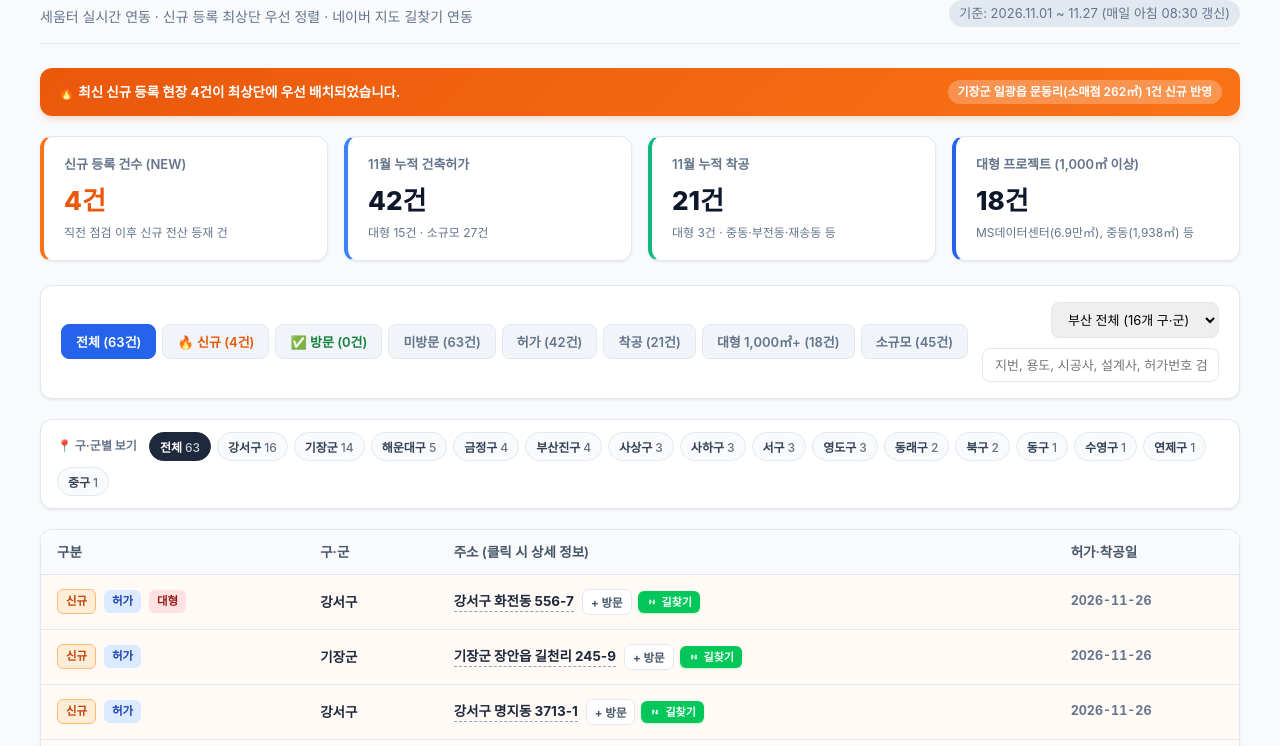
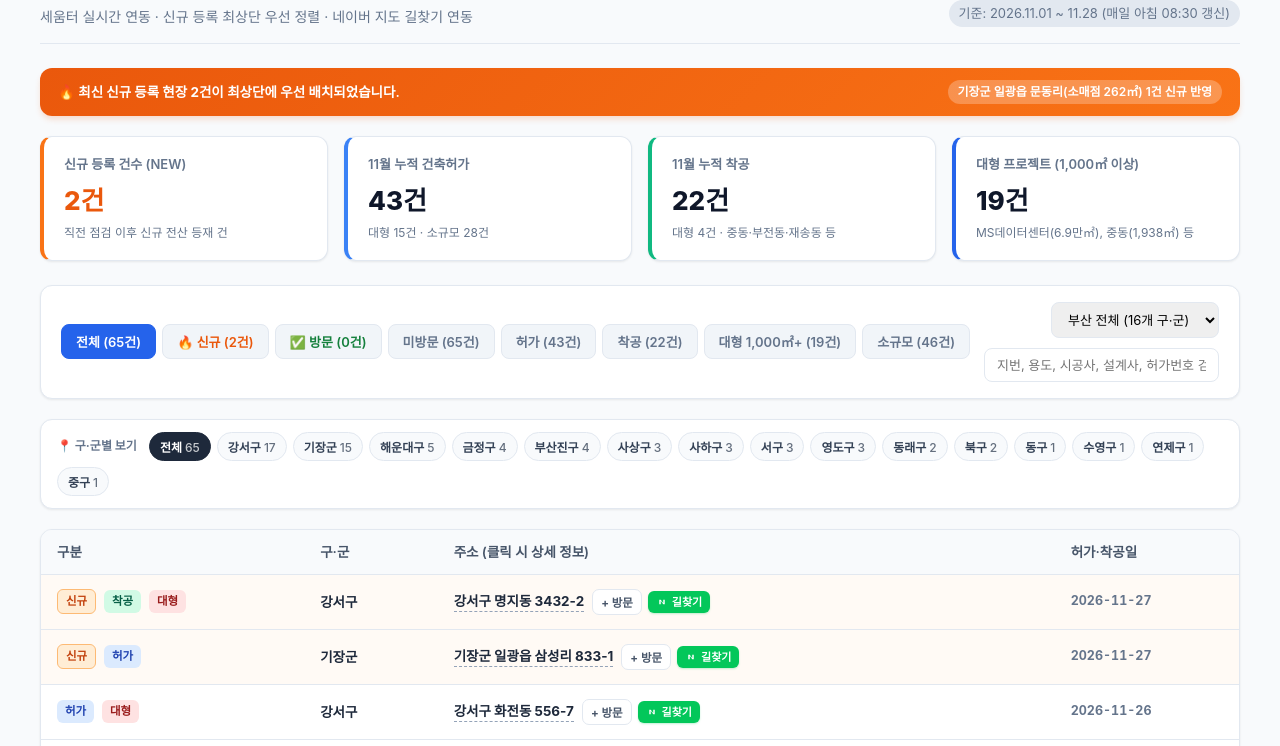
Before and after one commit to dy-109/busan-building-permits, a plain HTML site: page index.html in a window 1280 px wide. Shown: the part 54-800 px from the top of the page. Drawn offline with nearby package versions, Linux system fonts and the light colour scheme.

Commit message:
Update dashboard 2026-11-28

```diff
--- a/index.html
+++ b/index.html
@@ -236,19 +236,19 @@
         <p class="header-sub" style="color: var(--text-muted); font-size: 14px; margin-top: 4px;">세움터 실시간 연동 · 신규 등록 최상단 우선 정렬 · 네이버 지도 길찾기 연동</p>
       </div>
       <div class="last-updated">
-        기준: 2026.11.01 ~ 11.27 (매일 아침 08:30 갱신)
+        기준: 2026.11.01 ~ 11.28 (매일 아침 08:30 갱신)
       </div>
     </header>
 
     <!-- New Items Banner -->
     <div class="new-banner" id="new-items-banner">
-      <div>🔥 <strong>최신 신규 등록 현장 4건</strong>이 최상단에 우선 배치되었습니다.</div>
+      <div>🔥 <strong>최신 신규 등록 현장 2건</strong>이 최상단에 우선 배치되었습니다.</div>
       <div class="new-banner-chip">기장군 일광읍 문동리(소매점 262㎡) 1건 신규 반영</div>
     </div>
 
     <!-- Mobile KPI Toggle -->
     <button class="kpi-toggle-btn" id="kpi-toggle-btn" onclick="toggleKpi()">
-      <span>📊 11월 현황 요약 (전체 63 · 허가 42 · 착공 21)</span>
+      <span>📊 11월 현황 요약 (전체 65 · 허가 43 · 착공 22)</span>
       <span id="kpi-toggle-arrow">▾</span>
     </button>
 
@@ -256,22 +256,22 @@
     <div class="kpi-grid" id="kpi-grid">
       <div class="kpi-card new">
         <div class="kpi-title">신규 등록 건수 (NEW)</div>
-        <div class="kpi-value" style="color: #ea580c;" id="kpi-new-count">4건</div>
+        <div class="kpi-value" style="color: #ea580c;" id="kpi-new-count">2건</div>
         <div class="kpi-desc">직전 점검 이후 신규 전산 등재 건</div>
       </div>
       <div class="kpi-card pms">
         <div class="kpi-title">11월 누적 건축허가</div>
-        <div class="kpi-value" id="kpi-pms-count">42건</div>
-        <div class="kpi-desc">대형 15건 · 소규모 27건</div>
+        <div class="kpi-value" id="kpi-pms-count">43건</div>
+        <div class="kpi-desc">대형 15건 · 소규모 28건</div>
       </div>
       <div class="kpi-card stc">
         <div class="kpi-title">11월 누적 착공</div>
-        <div class="kpi-value" id="kpi-stc-count">21건</div>
-        <div class="kpi-desc">대형 3건 · 중동·부전동·재송동 등</div>
+        <div class="kpi-value" id="kpi-stc-count">22건</div>
+        <div class="kpi-desc">대형 4건 · 중동·부전동·재송동 등</div>
       </div>
       <div class="kpi-card highlight">
         <div class="kpi-title">대형 프로젝트 (1,000㎡ 이상)</div>
-        <div class="kpi-value" id="kpi-large-count">18건</div>
+        <div class="kpi-value" id="kpi-large-count">19건</div>
         <div class="kpi-desc">MS데이터센터(6.9만㎡), 중동(1,938㎡) 등</div>
       </div>
     </div>
@@ -279,14 +279,14 @@
     <!-- Filter & Search Controls -->
     <div class="controls-card">
       <div class="filter-tabs" id="tab-group">
-        <button class="tab-btn active" data-filter="all">전체 (63건)</button>
-        <button class="tab-btn tab-new" data-filter="new" style="color: #ea580c;">🔥 신규 (4건)</button>
+        <button class="tab-btn active" data-filter="all">전체 (65건)</button>
+        <button class="tab-btn tab-new" data-filter="new" style="color: #ea580c;">🔥 신규 (2건)</button>
         <button class="tab-btn" data-filter="visited" style="color: #15803d;">✅ 방문 (<span id="visited-tab-count">0</span>건)</button>
         <button class="tab-btn" data-filter="unvisited">미방문 (<span id="unvisited-tab-count">0</span>건)</button>
-        <button class="tab-btn" data-filter="pms">허가 (42건)</button>
-        <button class="tab-btn" data-filter="stc">착공 (21건)</button>
-        <button class="tab-btn" data-filter="large">대형 1,000㎡+ (18건)</button>
-        <button class="tab-btn" data-filter="small">소규모 (45건)</button>
+        <button class="tab-btn" data-filter="pms">허가 (43건)</button>
+        <button class="tab-btn" data-filter="stc">착공 (22건)</button>
+        <button class="tab-btn" data-filter="large">대형 1,000㎡+ (19건)</button>
+        <button class="tab-btn" data-filter="small">소규모 (46건)</button>
       </div>
       <div class="search-group">
         <select class="select-input" id="sigungu-select">
@@ -395,6 +395,44 @@
   <script>
     const DATA = [
       {
+            "type": "착공",
+            "sigungu": "강서구",
+            "loc": "부산광역시 강서구 명지동 3432-2",
+            "bldNm": "명지동 업무시설·근생 착공(25-08 허가)",
+            "pmsno": "2025-건축과-신축허가-19",
+            "date": "2026-11-27",
+            "purps": "업무시설·근린생활시설",
+            "area": 66720.08,
+            "floors": "",
+            "strct": "",
+            "isLarge": true,
+            "lat": 35.0935534026118,
+            "lng": 128.911393632072,
+            "isNew": true,
+            "builder": "",
+            "designer": "",
+            "supervisor": ""
+      },
+      {
+            "type": "허가",
+            "sigungu": "기장군",
+            "loc": "부산광역시 기장군 일광읍 삼성리 833-1",
+            "bldNm": "일광읍 삼성리 신축허가(다가구·음식점)",
+            "pmsno": "2026-건축과-신축허가-57",
+            "date": "2026-11-27",
+            "purps": "단독주택(다가구)·제2종근린생활시설(일반음식점)",
+            "area": 447.36,
+            "floors": "",
+            "strct": "",
+            "isLarge": false,
+            "lat": 35.2651748831252,
+            "lng": 129.225544030529,
+            "isNew": true,
+            "builder": "",
+            "designer": "",
+            "supervisor": ""
+      },
+      {
             "type": "허가",
             "sigungu": "강서구",
             "loc": "부산광역시 강서구 화전동 556-7",
@@ -408,7 +446,7 @@
             "isLarge": true,
             "lat": 35.1116386784071,
             "lng": 128.881392463033,
-            "isNew": true,
+            "isNew": false,
             "builder": "",
             "designer": "",
             "supervisor": ""
@@ -427,7 +465,7 @@
             "isLarge": false,
             "lat": 35.3279186072995,
             "lng": 129.285792671882,
-            "isNew": true,
+            "isNew": false,
             "builder": "",
             "designer": "",
             "supervisor": ""
@@ -446,26 +484,7 @@
             "isLarge": false,
             "lat": 35.1293744082554,
             "lng": 128.915125428804,
-            "isNew": true,
-            "builder": "",
-            "designer": "",
-            "supervisor": ""
-      },
-      {
-            "type": "착공",
-            "sigungu": "강서구",
-            "loc": "부산광역시 강서구 명지동 3693-1",
-            "bldNm": "명지동 다가구·근생 착공(11-18 허가)",
-            "pmsno": "2026-건축과-신축허가-78",
-            "date": "2026-11-20",
-            "purps": "단독주택(다가구주택)·제2종근린생활시설(일반음식점)",
-            "area": 384.67,
-            "floors": "",
-            "strct": "",
-            "isLarge": false,
-            "lat": 35.1322803279821,
-            "lng": 128.913469897487,
-            "isNew": true,
+            "isNew": false,
             "builder": "",
             "designer": "",
             "supervisor": ""
@@ -636,6 +655,25 @@
             "isLarge": false,
             "lat": 35.2140734111336,
             "lng": 129.04558593002,
+            "isNew": false,
+            "builder": "",
+            "designer": "",
+            "supervisor": ""
+      },
+      {
+            "type": "착공",
+            "sigungu": "강서구",
+            "loc": "부산광역시 강서구 명지동 3693-1",
+            "bldNm": "명지동 다가구·근생 착공(11-18 허가)",
+            "pmsno": "2026-건축과-신축허가-78",
+            "date": "2026-11-20",
+            "purps": "단독주택(다가구주택)·제2종근린생활시설(일반음식점)",
+            "area": 384.67,
+            "floors": "",
+            "strct": "",
+            "isLarge": false,
+            "lat": 35.1322803279821,
+            "lng": 128.913469897487,
             "isNew": false,
             "builder": "",
             "designer": "",
```
